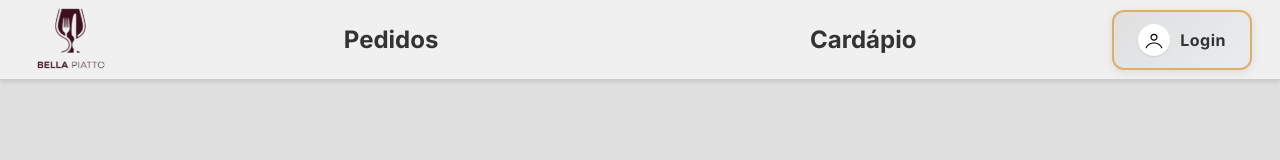
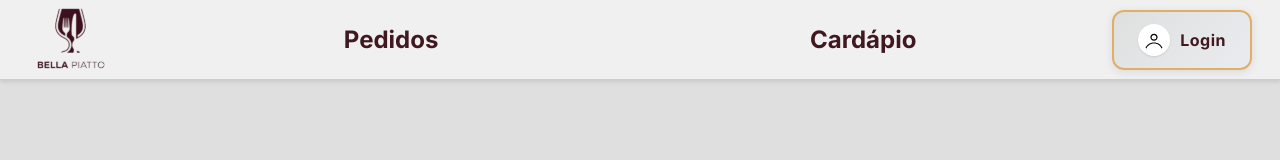
Before and after one commit to POO2T/Restaurante, an Angular app in the folder Front-End_Restaurante/: page / in a window 1280 px wide. Shown: the top 160 px of the page. Built offline with nearby package versions, Linux system fonts and the light colour scheme.

Commit message:
style: Alterando variáveis CSS

```diff
--- a/Front-End_Restaurante/src/styles.css
+++ b/Front-End_Restaurante/src/styles.css
@@ -14,7 +14,7 @@
 
 
     --text-color: #000000;
-    --text-link-color: #333333;
+    --text-link-color: #401820;
     --text-link-color-hover: #dfaf68;
     --font-family: 'Inter', 'Roboto', sans-serif;
 
```
